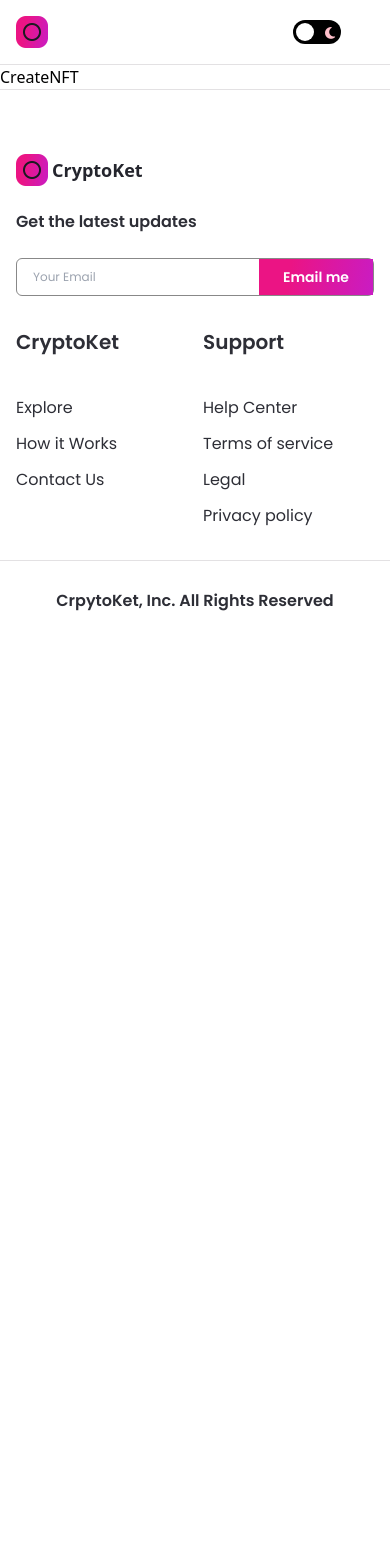
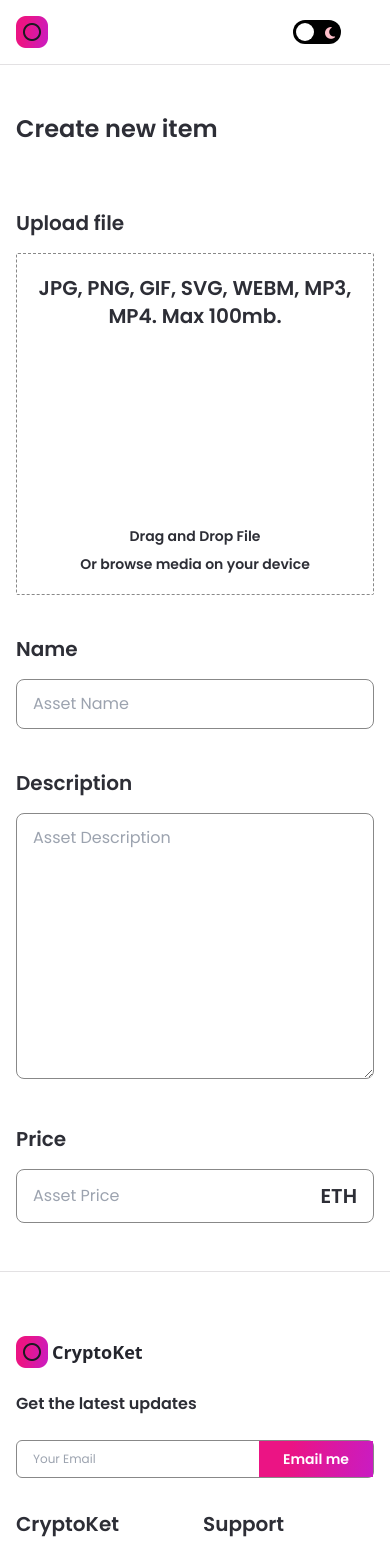
Before and after one commit to duyenle1312/nft-marketplace, a Next.js app: page /create-nft in a window 390 px wide. Shown: the top 1568 px of the page. Before the commit the page ends 844 px from the top, so only its background shows below. Built offline with nearby package versions, Linux system fonts and the light colour scheme.

Commit message:
Add create NFT

```diff
--- /dev/null
+++ b/components/Input.jsx
@@ -0,0 +1,35 @@
+import { useContext } from 'react';
+
+// import { NFTContext } from '../context/NFTContext';
+
+const Input = ({ inputType, title, placeholder, handleClick }) =>
+//   const { nftCurrency } = useContext(NFTContext);
+
+  (
+    <div className="mt-10 w-full">
+      <p className="font-poppins dark:text-white text-nft-black-1 font-semibold text-xl">{title}</p>
+
+      {inputType === 'number' ? (
+        <div className="dark:bg-nft-black-1 bg-white border dark:border-nft-black-1 border-nft-gray-2 rounded-lg w-full outline-none font-poppins dark:text-white text-nft-gray-2 text-base mt-4 px-4 py-3 flexBetween flex-row">
+          <input
+            type="number"
+            className="flex-1 w-full dark:bg-nft-black-1 bg-white outline-none "
+            placeholder={placeholder}
+            onChange={handleClick}
+          />
+          <p className="font-poppins dark:text-white text-nft-black-1 font-semibold text-xl">ETH</p>
+        </div>
+      )
+        : inputType === 'textarea' ? (
+          <textarea rows={10} className="dark:bg-nft-black-1 bg-white border dark:border-nft-black-1 border-nft-gray-2 rounded-lg w-full outline-none font-poppins dark:text-white text-nft-gray-2 text-base mt-4 px-4 py-3" placeholder={placeholder} onChange={handleClick} />
+        )
+          : (
+            <input
+              className="dark:bg-nft-black-1 bg-white border dark:border-nft-black-1 border-nft-gray-2 rounded-lg w-full outline-none font-poppins dark:text-white text-nft-gray-2 text-base mt-4 px-4 py-3"
+              placeholder={placeholder}
+              onChange={handleClick}
+            />
+          )}
+    </div>
+  );
+export default Input;
--- a/components/index.js
+++ b/components/index.js
@@ -4,5 +4,6 @@
 import Banner from './Banner';
 import CreatorCard from './CreatorCard';
 import NFTCard from './NFTCard';
+import Input from './Input';
 
-export { Navbar, Footer, Button, Banner, CreatorCard, NFTCard };
+export { Navbar, Footer, Button, Banner, CreatorCard, NFTCard, Input };
--- a/pages/create-nft.js
+++ b/pages/create-nft.js
@@ -1,7 +1,106 @@
-import React from 'react';
+import { useState, useMemo, useCallback, useContext } from 'react';
+import { create as ipfsHttpClient } from 'ipfs-http-client';
+import { useRouter } from 'next/router';
+import { useDropzone } from 'react-dropzone';
+import Image from 'next/image';
+import { useTheme } from 'next-themes';
 
-const CreateNFT = () => (
-  <div>CreateNFT</div>
-);
+// import { NFTContext } from '../context/NFTContext';
+import { Button, Input, Loader } from '../components';
+import images from '../assets';
+
+const CreateNFT = () => {
+  const [fileUrl, setFileUrl] = useState(null);
+  const [formInput, updateFormInput] = useState({ price: '', name: '', description: '' });
+
+  const { theme } = useTheme();
+
+  const onDrop = useCallback(() => {
+    // upload IPFS image
+  }, []);
+
+  const { getRootProps, getInputProps, isDragActive, isDragAccept, isDragReject } = useDropzone({
+    onDrop,
+    accept: 'image/*',
+    maxSize: 5000000,
+  });
+
+  const fileStyle = useMemo(
+    () => (
+      `dark:bg-nft-black-1 bg-white border dark:border-white border-nft-gray-2 flex flex-col items-center p-5 rounded-sm border-dashed
+      ${isDragActive && ' border-file-active '}
+      ${isDragAccept && ' border-file-accept '}
+      ${isDragReject && ' border-file-reject '}`
+    ),
+    [],
+  );
+  return (
+    <div className="flex justify-center sm:px-4 p-12">
+      <div className="w-3/5 md:w-full">
+        <h1 className="font-poppins dark:text-white text-nft-black-1 font-semibold text-2xl">Create new item</h1>
+
+        <div className="mt-16">
+          <p className="font-poppins dark:text-white text-nft-black-1 font-semibold text-xl">Upload file</p>
+
+          <div className="mt-4">
+            <div {...getRootProps()} className={fileStyle}>
+              <input {...getInputProps()} />
+
+              <div className="flexCenter flex-col text-center">
+                <p className="font-poppins dark:text-white text-nft-black-1 font-semibold text-xl">JPG, PNG, GIF, SVG, WEBM, MP3, MP4. Max 100mb.</p>
+
+                <div className="my-12 w-full flex justify-center">
+                  <Image
+                    src={images.upload}
+                    width={100}
+                    height={100}
+                    objectFit="contain"
+                    alt="file upload"
+                    className={theme === 'light' ? 'filter invert' : undefined}
+                  />
+                </div>
+
+                <p className="font-poppins dark:text-white text-nft-black-1 font-semibold text-sm">Drag and Drop File</p>
+                <p className="font-poppins dark:text-white text-nft-black-1 font-semibold text-sm mt-2">Or browse media on your device</p>
+              </div>
+            </div>
+            {fileUrl && (
+              <aside>
+                <div>
+                  <img
+                    src={fileUrl}
+                    alt="Asset_file"
+                  />
+                </div>
+              </aside>
+            )}
+          </div>
+        </div>
+
+        <Input
+          inputType="input"
+          title="Name"
+          placeholder="Asset Name"
+          handleClick={(e) => updateFormInput({ ...formInput, name: e.target.value })}
+        />
+
+        <Input
+          inputType="textarea"
+          title="Description"
+          placeholder="Asset Description"
+          handleClick={(e) => updateFormInput({ ...formInput, description: e.target.value })}
+        />
+
+        <Input
+          inputType="number"
+          title="Price"
+          placeholder="Asset Price"
+          handleClick={(e) => updateFormInput({ ...formInput, price: e.target.value })}
+        />
+
+      </div>
+    </div>
+  );
+};
 
 export default CreateNFT;
```
